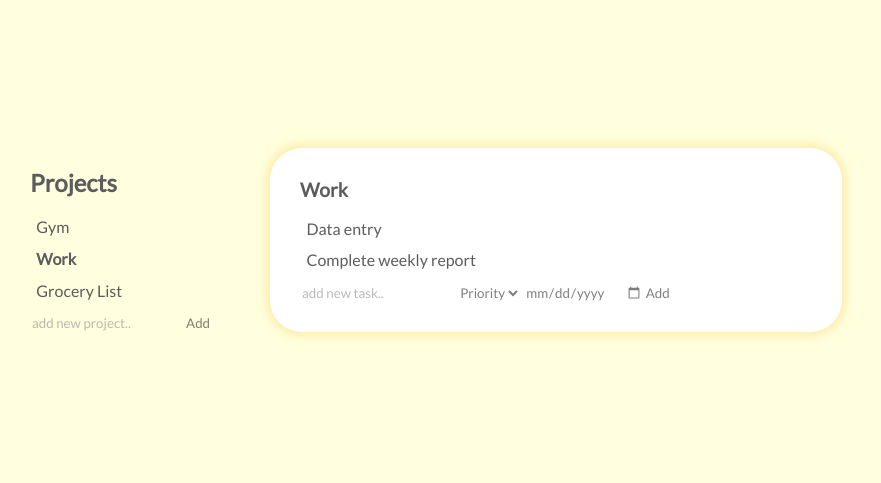
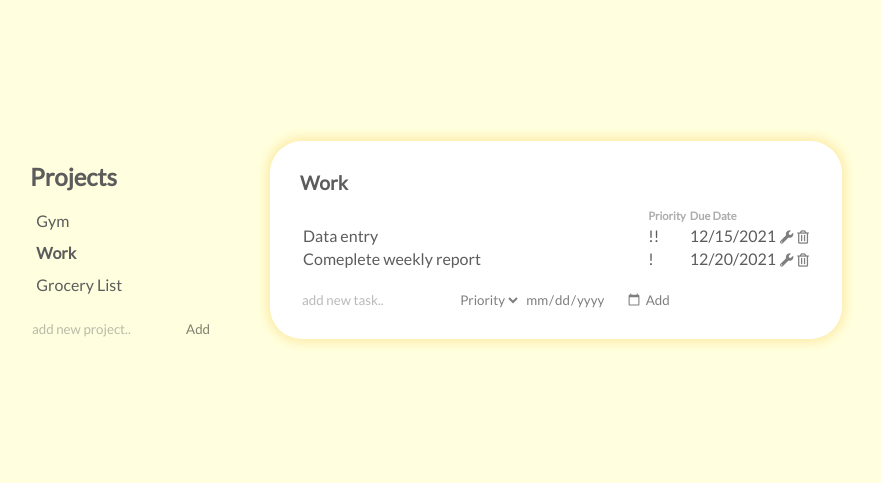
Before and after one commit to kwen0/todo-list, a website built with webpack: page dist/index.html in a window 1280 px wide. Shown: the whole page, without its empty margins (204-1085 px from the left). Built offline with Linux system fonts and the light colour scheme.

Commit message:
updated style and html

```diff
--- a/src/style.css
+++ b/src/style.css
@@ -61,7 +61,7 @@ ul {
 }
 
 input, select {
-    margin-top: 0.6em;
+    margin-top: 1.5em;
     background: transparent;
     border: 0;
     font-family: "Lato";
@@ -72,3 +72,9 @@ input, select {
     opacity: 0.5;
     font-style: italic;
 }
+
+th {
+    font-size: 0.7em;
+    opacity: 0.5;
+    text-align: left;
+}
```
Also changed, not shown: dist/index.html, dist/main.js.
